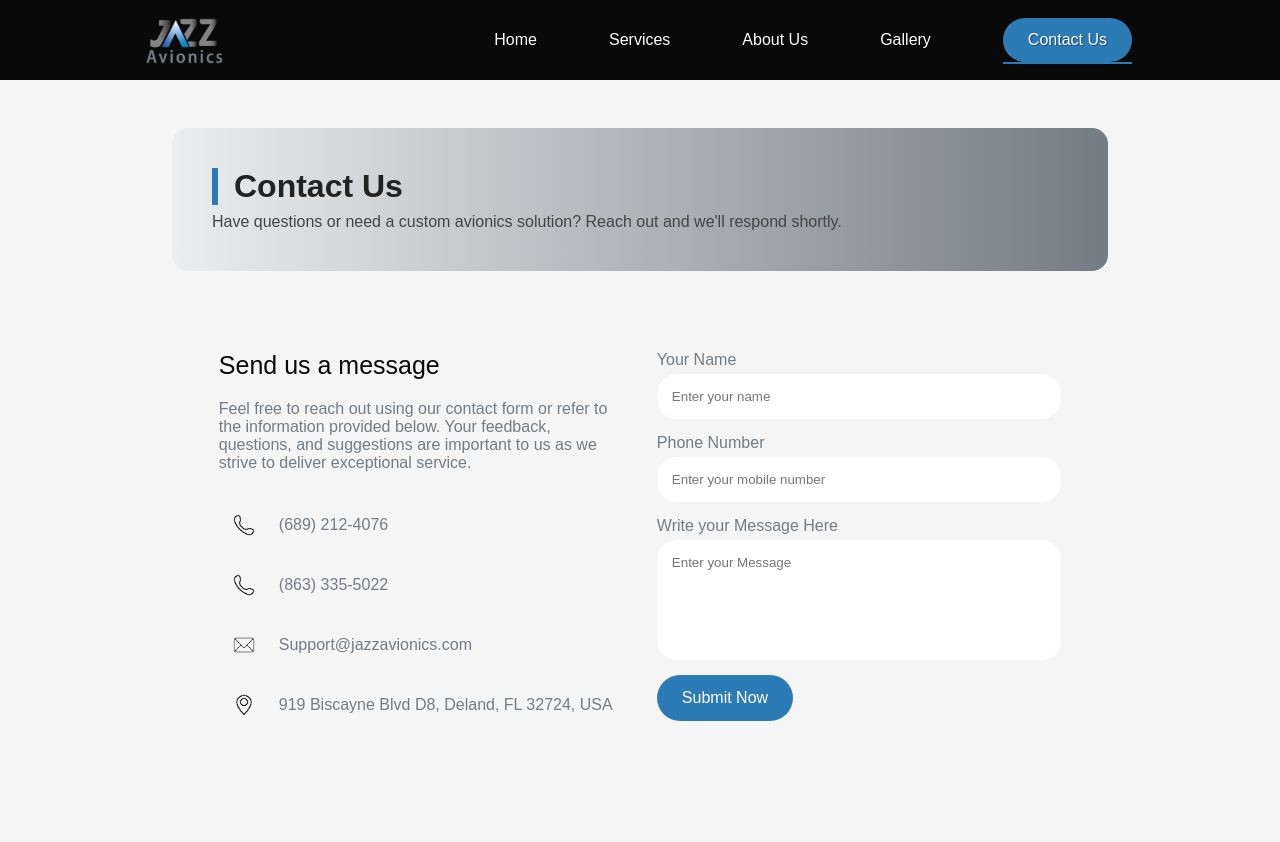
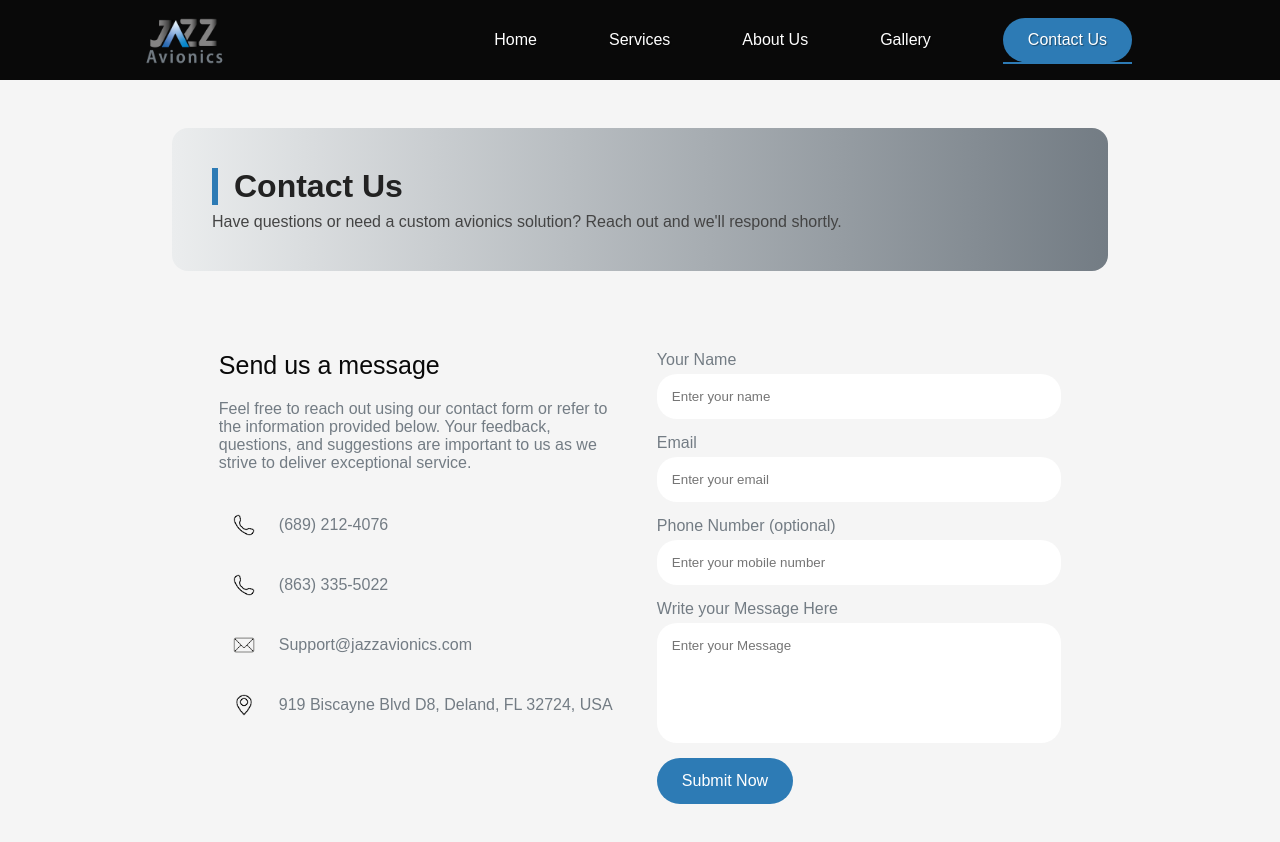
Before and after one commit to Koala-Tech-Digital-Solutions/JazzAvionics, a React (Vite) app: page /contact in a window 1280 px wide. Shown: the top 842 px of the page. Built offline with nearby package versions, Linux system fonts and the light colour scheme; grey boxes are pictures that could not be loaded.

Commit message:
Update Contact.jsx

```diff
--- a/src/Components/Contact/Contact.jsx
+++ b/src/Components/Contact/Contact.jsx
@@ -5,8 +5,14 @@ import mail_icon from "/assets/mail-icon.png";
 import phone_icon from "/assets/phone-icon.png";
 import location_icon from "/assets/location-icon.png";
 
+const SERVICE_ID = "service_hbnl5y5";
+const TEMPLATE_TO_US = "template_fx95ydh"; // Contact Us template (shows {{name}}, {{email}}, {{phone}}, {{message}})
+const TEMPLATE_AUTOREPLY = "template_0tfq1oa"; // Auto-Reply template (needs {{to_email}}, {{to_name}}, {{user_message}})
+const PUBLIC_KEY = "xm3iiEWUBYyQG12Vc";
+
 const Contact = () => {
   const [formData, setFormData] = useState({
+    email: "",
     name: "",
     phone: "",
     message: "",
@@ -15,38 +21,61 @@ const Contact = () => {
   const [isSent, setIsSent] = useState(false);
 
   const handleChange = (e) => {
-    setFormData({ ...formData, [e.target.name]: e.target.value });
+    const { name, value } = e.target;
+    setFormData((prev) => ({ ...prev, [name]: value }));
   };
 
-  const handleSubmit = (e) => {
+  const handleSubmit = async (e) => {
     e.preventDefault();
+    if (isLoading) return;
+
+    const name = formData.name.trim();
+    const email = formData.email.trim();
+    const phone = formData.phone.trim();
+    const message = formData.message.trim();
+
+    if (!name || !email || !message) {
+      alert("Please fill in your name, email, and message.");
+      return;
+    }
+
     setIsLoading(true);
     setIsSent(false);
 
-    emailjs
-      .send(
-        "service_hbnl5y5",
-        "template_fx95ydh",
-        {
-          from_name: formData.name,
-          reply_to: formData.phone,
-          message: `Phone: ${formData.phone}\n\n Name: ${formData.name}\n\n${formData.message}`,
-        },
-        "xm3iiEWUBYyQG12Vc"
-      )
-      .then(
-        (result) => {
-          console.log("SUCCESS!", result.text);
-          setFormData({ name: "", phone: "", message: "" });
-          setIsLoading(false);
-          setIsSent(true);
-        },
-        (error) => {
-          console.error("FAILED...", error.text);
-          setIsLoading(false);
-          alert("Oops! Something went wrong. Please try again later.");
-        }
-      );
+    // Must match variables in your "Contact Us" template
+    const contactParams = {
+      name,
+      email,
+      phone: phone || "N/A",
+      message,
+    };
+
+    // Must match variables in your "Auto-Reply" template
+    const autoReplyParams = {
+      to_email: email,
+      to_name: name || "there",
+      user_message: message, // <-- make sure {{user_message}} exists in the auto-reply template body
+    };
+
+    try {
+      await Promise.all([
+        emailjs.send(SERVICE_ID, TEMPLATE_TO_US, contactParams, PUBLIC_KEY),
+        emailjs.send(
+          SERVICE_ID,
+          TEMPLATE_AUTOREPLY,
+          autoReplyParams,
+          PUBLIC_KEY
+        ),
+      ]);
+
+      setFormData({ name: "", email: "", phone: "", message: "" });
+      setIsSent(true);
+    } catch (err) {
+      console.error("EmailJS error:", err);
+      alert("Oops! Something went wrong. Please try again later.");
+    } finally {
+      setIsLoading(false);
+    }
   };
 
   return (
@@ -90,7 +119,7 @@ const Contact = () => {
           </div>
 
           <div className="contact-col">
-            <form onSubmit={handleSubmit}>
+            <form onSubmit={handleSubmit} noValidate>
               <label>Your Name</label>
               <input
                 type="text"
@@ -100,15 +129,26 @@ const Contact = () => {
                 placeholder="Enter your name"
                 required
               />
-              <label>Phone Number</label>
+
+              <label>Email</label>
+              <input
+                type="email"
+                name="email"
+                value={formData.email}
+                onChange={handleChange}
+                placeholder="Enter your email"
+                required
+              />
+
+              <label>Phone Number (optional)</label>
               <input
                 type="tel"
                 name="phone"
                 value={formData.phone}
                 onChange={handleChange}
                 placeholder="Enter your mobile number"
-                required
               />
+
               <label>Write your Message Here</label>
               <textarea
                 name="message"
@@ -117,7 +157,8 @@ const Contact = () => {
                 onChange={handleChange}
                 placeholder="Enter your Message"
                 required
-              ></textarea>
+              />
+
               <button
                 type="submit"
                 className="btn dark-btn"
@@ -129,6 +170,7 @@ const Contact = () => {
           </div>
         </div>
       )}
+
       <div className="map-container" style={{ marginTop: "2rem" }}>
         <iframe
           title="New Location - 919 Biscayne Blvd D8, DeLand, FL"
@@ -139,7 +181,7 @@ const Contact = () => {
           allowFullScreen
           referrerPolicy="no-referrer-when-downgrade"
           src="https://www.google.com/maps?q=919+Biscayne+Blvd+D8,+DeLand,+FL+32724&output=embed"
-        ></iframe>
+        />
       </div>
     </>
   );
```
